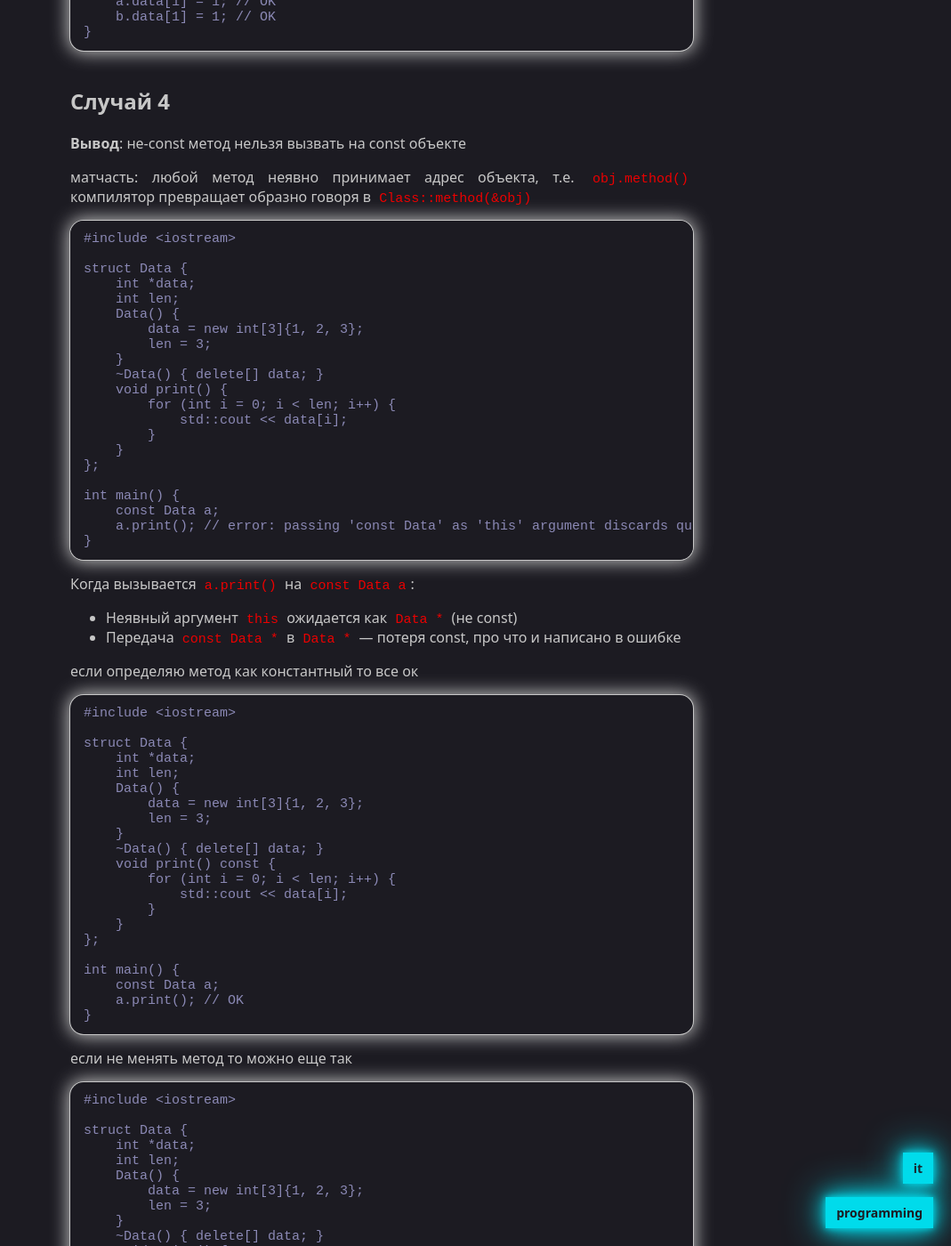
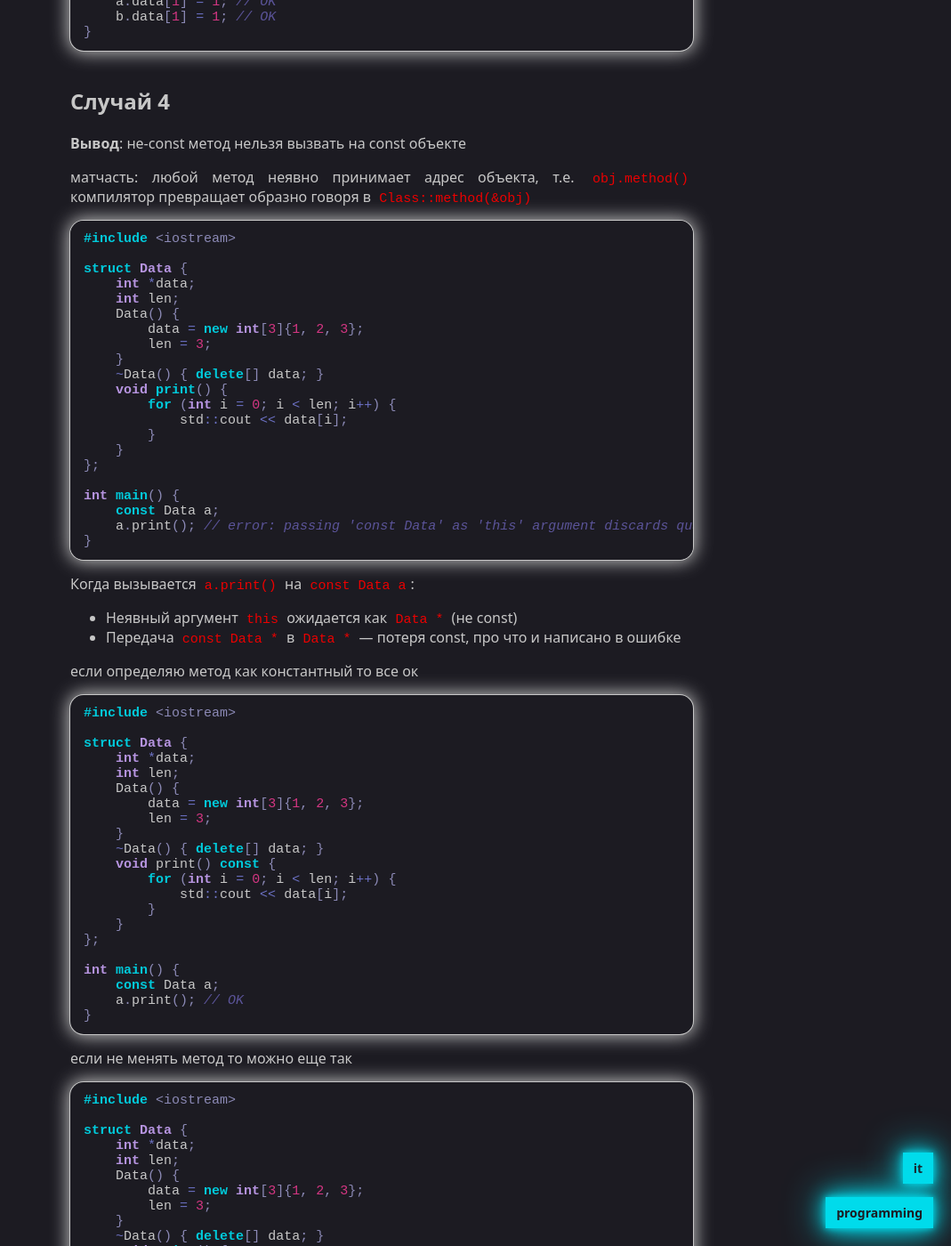
Before and after one commit to laserattack/laserattack.github.io, a Jekyll site: the page built from _posts/2026-08-25-cpp-const.markdown, in a window 1280 px wide and 1400 px high, scrolled down 3823 px. Shown: the whole window at 89% size, without its empty margins (211-1280 px from the left). Built offline with Jekyll 4.4.1, drawn with Linux system fonts in a browser that asks for light colours; some of the changed text lies outside the part shown.

Commit message:
add code highlight in some posts

````diff
--- a/_posts/2026-08-25-cpp-const.markdown
+++ b/_posts/2026-08-25-cpp-const.markdown
@@ -12,7 +12,7 @@ categories: [it, programming]
 - **Указатель**: *неконстантный*, указывающий на неконстантную
   переменную
 
-```
+``` cpp
 int a = 10;
 int *p = &a; // OK
 p--; // OK
@@ -28,7 +28,7 @@ p++; // OK
 - **Вывод**: если переменная константная то указатель должен быть
   указывающим на константную переменную
 
-```
+``` cpp
 const int a = 10;
 int *p = &a; // error: invalid conversion from 'const int*' to 'int*'
 p--;
@@ -44,7 +44,7 @@ p++;
   константную память, изменить память на которую он указывает. Сам
   указатель при этом менять можно
 
-```
+``` cpp
 const int a = 10;
 const int *p = &a; // OK
 p--; // OK
@@ -56,7 +56,7 @@ p++; // OK
 `.rodata`, куда поместился литерал. но в общем случае это то не
 означает, потому что тут ошибка та же
 
-```
+``` cpp
 void f(const int *p) {
     (*p)++; // error: increment of read-only location '* p'
 }
@@ -74,7 +74,7 @@ void f(const int *p) {
   память, можно изменить память на которую он указывает. Сам указатель
   при этом менять нельзя
 
-```
+``` cpp
 int a = 10;
 int *const p = &a; // OK
 (*p)++; // OK
@@ -89,7 +89,7 @@ p--; // error: decrement of read-only variable 'p'
   память, то нельзя ни менять через него память на которую он
   указывает, ни менять сам указатель
 
-```
+``` cpp
 const int a = 10;
 const int *const p = &a;
 (*p)++; // error: increment of read-only location '*(const int*)p'
@@ -103,7 +103,7 @@ p--; // error: decrement of read-only variable 'p'
 - **Вывод**: нельзя создать константный объект, если его тип не имеет
   конструктора. Неконстантный объект создать при этом можно
 
-```
+``` cpp
 struct Data {
     int data;
 };
@@ -117,7 +117,7 @@ int main() {
 
 Если определяю конструктор, то все ок
 
-```
+``` cpp
 struct Data {
     int data;
     Data() : data() {}
@@ -134,7 +134,7 @@ int main() {
 - **Вывод**: если объект константный, то даже неконстантные его поля
   менять нельзя (если не пометить их как `mutable`)
 
-```
+``` cpp
 struct Data {
     int data;
     Data() : data() {}
@@ -151,7 +151,7 @@ int main() {
 если поле помечено как `mutable` то его можно менять даже если объект
 константный
 
-```
+``` cpp
 struct Data {
     mutable int data;
     Data() : data() {}
@@ -172,7 +172,7 @@ int main() {
   указатель, то можно менять память на которую он указывает, но не сам
   указатель
 
-```
+``` cpp
 struct Data {
     int *data;
     Data() : data(new int[3]) {}
@@ -195,7 +195,7 @@ int main() {
 т.е. `obj.method()` компилятор превращает образно говоря в
 `Class::method(&obj)`
 
-```
+``` cpp
 #include <iostream>
 
 struct Data {
@@ -227,7 +227,7 @@ int main() {
 
 если определяю метод как константный то все ок
 
-```
+``` cpp
 #include <iostream>
 
 struct Data {
@@ -253,7 +253,7 @@ int main() {
 
 если не менять метод то можно еще так
 
-```
+``` cpp
 #include <iostream>
 
 struct Data {
@@ -281,7 +281,7 @@ int main() {
 
 - **Вывод**: существует перегрузка по `const`
 
-```
+``` cpp
 struct Data {
     void print() {
         std::cout << "non-const\n";
--- a/_posts/2026-09-05-bat-problem.markdown
+++ b/_posts/2026-09-05-bat-problem.markdown
@@ -83,7 +83,7 @@ sudo cat /proc/acpi/call
 
 скрипт который пишет текущий вольтаж в системный лог (socklog)
 
-```
+``` bash
 #!/usr/bin/env bash
 
 VOLTAGE=$(cat /sys/class/power_supply/BAT0/voltage_now)
@@ -145,7 +145,7 @@ logger -t "current battery voltage" "${VOLTAGE_MV}"
 
 т.е. пока что вот так считаю зарядку
 
-```
+``` bash
 #!/usr/bin/env bash
 
 MAX_VOLTAGE=16800
--- a/search/index.html
+++ b/search/index.html
@@ -5,7 +5,7 @@ permalink: /search/
 
 <h1 class="neon-text-cyan">search posts</h1>
 
-<p><i>Case-insensitive substring search across post names and URLs</i></p>
+<p><i>Case-insensitive substring search across post titles and URLs</i></p>
 
 🔍 Search: <input type="search" id="search">
 <ul id="results"></ul>
````
